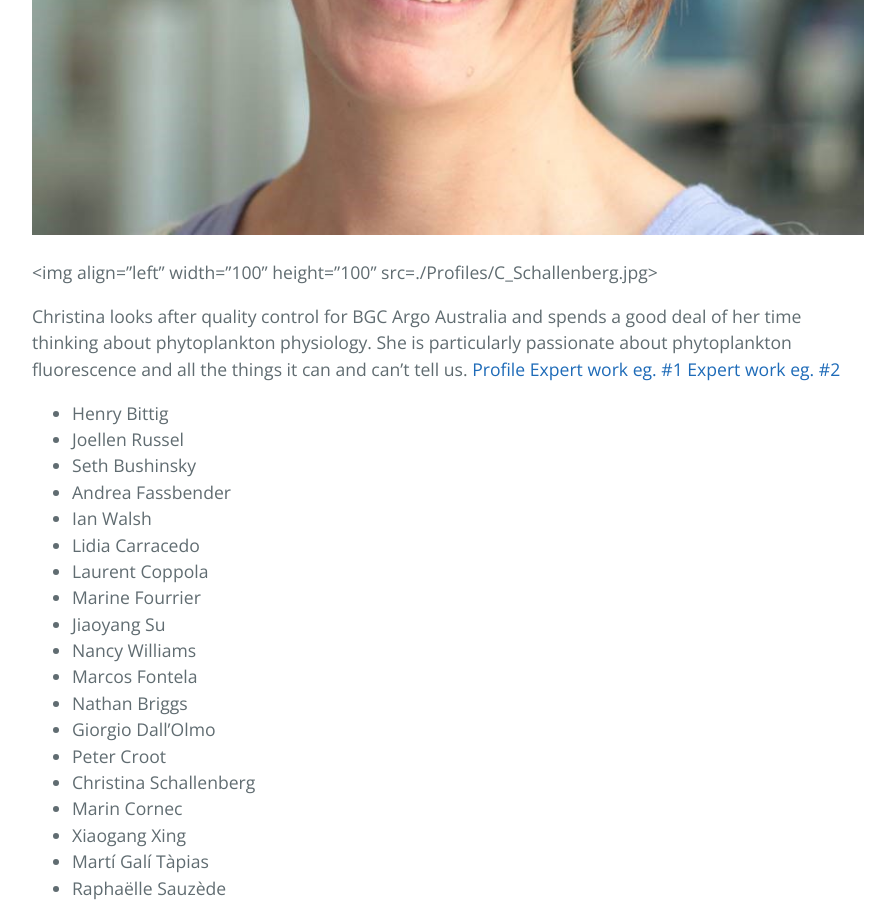
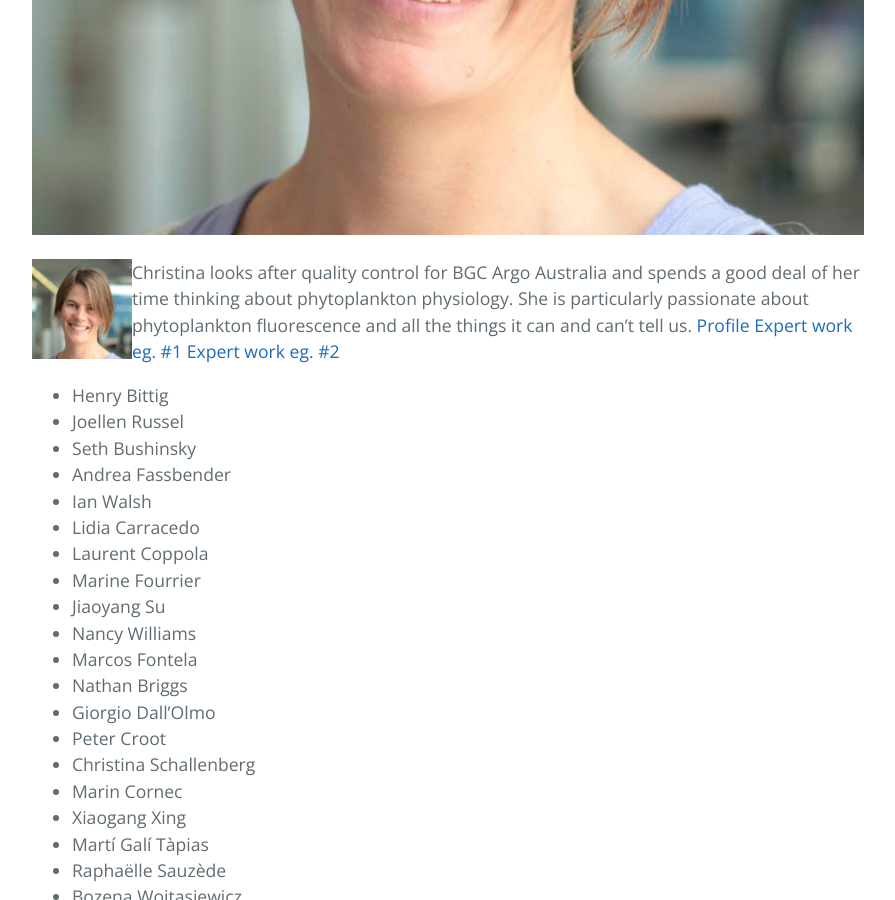
Before and after one commit to KimBaldry/FriendlyExperts, a Jekyll site: the page built from FriendlyExperts/index.md, in a window 1280 px wide and 900 px high, scrolled down 1415 px. Shown: the whole window, without its empty margins (192-1087 px from the left). Built offline with Jekyll 4.4.1, drawn with Linux system fonts in a browser that asks for light colours.

Commit message:
Update index.md

```diff
--- a/FriendlyExperts/index.md
+++ b/FriendlyExperts/index.md
@@ -14,7 +14,7 @@ The biogeochemical Argo community is very approachable. If you have any question
 ### Christina Schallenberg
 ![CS](./Profiles/C_Schallenberg.jpg)
 
-<img align="left" width="100" height="100" src=./Profiles/C_Schallenberg.jpg>
+<img align="left" width="100" height="100" src="./Profiles/C_Schallenberg.jpg">
 
 Christina looks after quality control for BGC Argo Australia and spends a good deal of her time thinking about phytoplankton physiology. She is particularly passionate about phytoplankton fluorescence and all the things it can and can’t tell us.
 [Profile](https://www.utas.edu.au/profiles/staff/imas/christina-schallenberg) [Expert work eg. #1](https://www.frontiersin.org/articles/10.3389/fmars.2019.00595/full) [Expert work eg. #2](https://bg.copernicus.org/articles/17/793/2020/)
```
